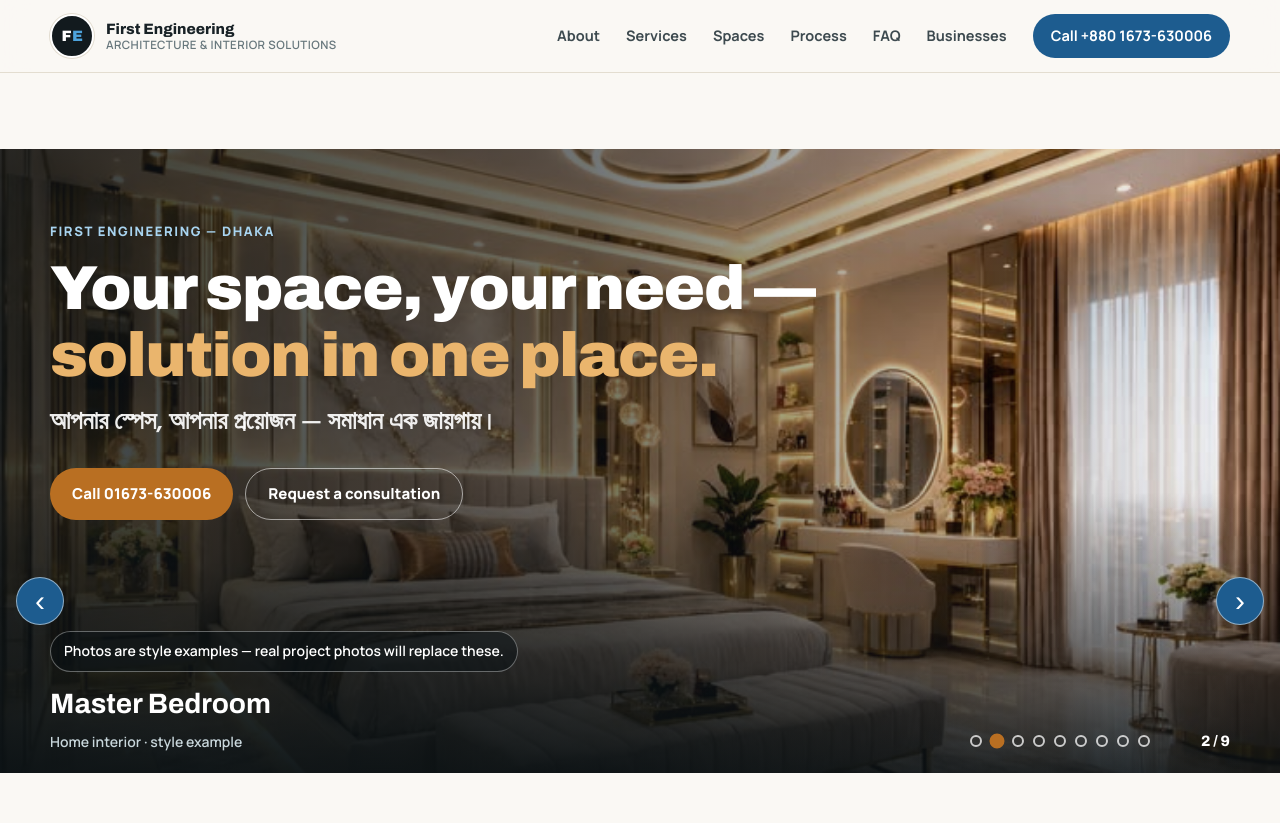
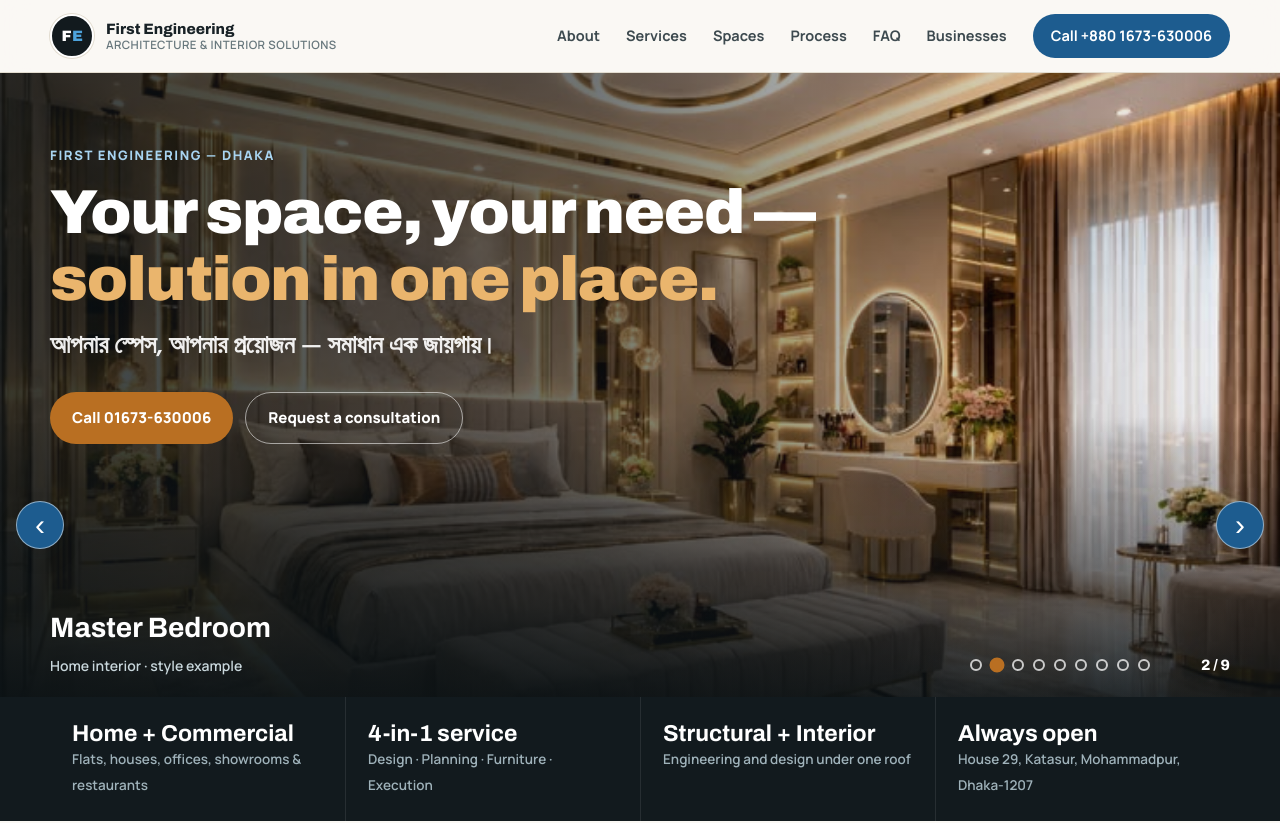
Before and after one commit to SakibShahriar02/first-engineering, a React (Vite) app: page / in a window 1280 px wide. Shown: the top 823 px of the page. Built offline with nearby package versions, Linux system fonts and the light colour scheme.

Commit message:
Fix navbar-to-hero gap and remove style-example note

```diff
--- a/src/components/sections/ProjectsCarousel.tsx
+++ b/src/components/sections/ProjectsCarousel.tsx
@@ -11,10 +11,9 @@ import { contact, galleryItems } from "../../data/site";
  * its main headline and conversion actions.
  *
  * Slides reuse the existing gallery items verbatim (title + caption).
- * No project names, clients, locations, dates, or prices are claimed:
- * every caption already says "style example", and the hero carries its
- * own visible style-example pill. Replace galleryItems entries with
- * real project photos when they are supplied.
+ * No project names, clients, locations, dates, or prices are claimed.
+ * Replace galleryItems entries with real project photos when they are
+ * supplied.
  *
  * Auto-advance behaviour (documented): advances every 5 seconds.
  * There is NO Pause/Resume button, as requested. Auto-advance is
@@ -144,7 +143,6 @@ export default function ProjectsCarousel() {
         <div className="projects-carousel-bottom">
           <div className="wrap projects-carousel-bottom-in">
             <div className="projects-carousel-caption">
-              <span className="projects-carousel-note">Photos are style examples — real project photos will replace these.</span>
               <b>{current.title}</b>
               <span>{current.caption}</span>
             </div>
--- a/src/styles/main.css
+++ b/src/styles/main.css
@@ -243,7 +243,7 @@ footer a:hover{text-decoration:underline}
 /* Full-bleed hero: the image is the hero background — no boxed card,
    no section background/border, no rounded frame. The static headline
    overlay sits over a left-to-right dark gradient for readability. */
-.projects-carousel-section{position:relative;overflow:hidden}
+.projects-carousel-section{position:relative;overflow:hidden;padding:0}
 .projects-carousel{position:relative;outline:none}
 .projects-carousel-viewport{position:relative;overflow:hidden;background:var(--surface2)}
 .projects-carousel-image{display:block;width:100%;height:clamp(600px,78vh,720px);object-fit:cover}
@@ -261,10 +261,8 @@ footer a:hover{text-decoration:underline}
 .projects-carousel-bottom{position:absolute;inset:auto 0 0 0;z-index:2;padding-bottom:20px}
 .projects-carousel-bottom-in{display:flex;align-items:flex-end;justify-content:space-between;gap:24px;flex-wrap:wrap}
 .projects-carousel-caption{color:#fff;max-width:38em}
-.projects-carousel-note{display:inline-block;background:rgba(10,17,20,.55);border:1px solid rgba(255,255,255,.35);color:#fff;font-weight:800;font-size:13px;padding:8px 13px;border-radius:999px;margin-bottom:10px}
 .projects-carousel-caption b{font-family:'Archivo';font-size:clamp(20px,2.6vw,28px);display:block}
 .projects-carousel-caption span{display:block;font-size:14px;color:#c8d6db;font-weight:600;margin-top:4px}
-.projects-carousel-caption .projects-carousel-note{color:#fff}
 /* Side arrows, anchored above the bottom block (not vertically centred),
    so they never cover the static hero headline or CTAs on small screens. */
 .projects-carousel-arrow{position:absolute;bottom:148px;width:48px;height:48px;border-radius:50%;border:1px solid rgba(255,255,255,.5);background:var(--blue);color:#fff;font-size:30px;line-height:1;cursor:pointer;box-shadow:var(--shadow-sm);z-index:3}
```
